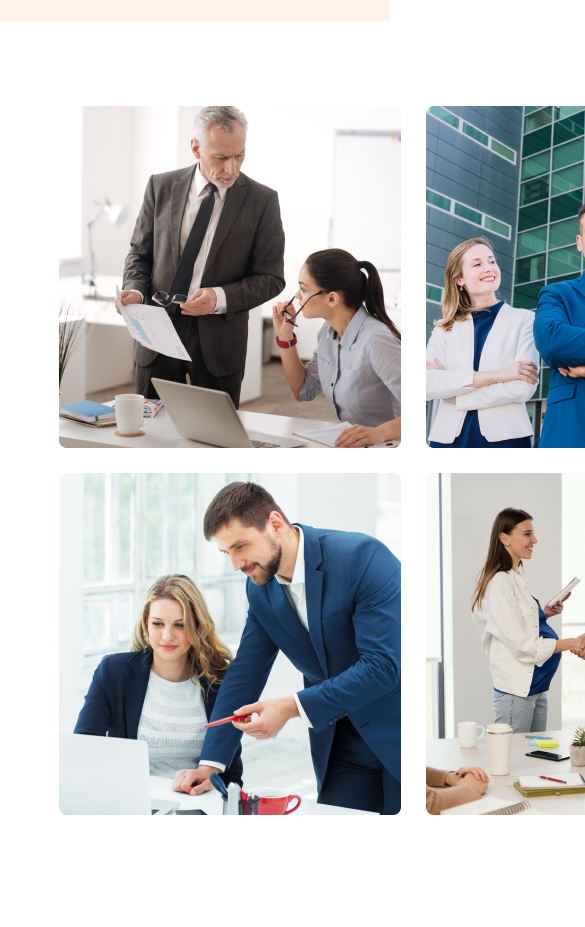
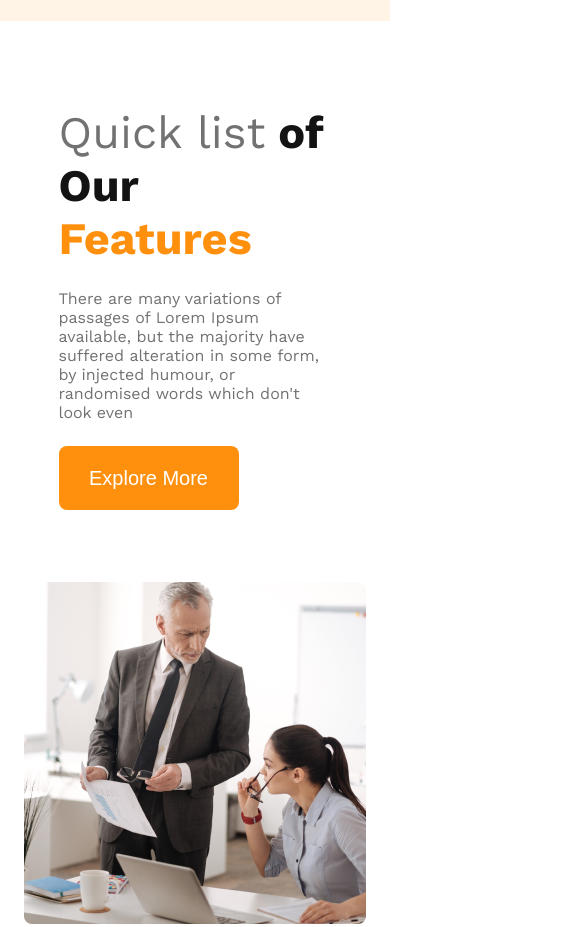
Before and after one commit to NaimoonJannat/Module-9-G3Architect, a plain HTML site: page index.html in a window 390 px wide. Shown: the part 1013-1940 px from the top of the page, 585 px wide, since content can reach past the window. Before the commit the page ends 1913 px from the top, so only its background shows below. Drawn offline with nearby package versions, Linux system fonts and the light colour scheme.

Commit message:
Main banner fixed

```diff
--- a/index.html
+++ b/index.html
@@ -40,9 +40,19 @@
                 <img src="images/team4.png" alt="">
             </div>
             <div class="album-info-container">
-                <h3 class="album-title"><span class="grey">Quick list</span> of Our <span class="orange">Features</span></h3>
-                <p class="album-info">There are many variations of passages of Lorem Ipsum available, but the majority have suffered alteration in some form, by injected humour, or randomised words which don't look even</p>
+                <h3 class="primary-title"><span class="grey">Quick list</span> of Our <span class="orange">Features</span></h3>
+                <p class="primary-info">There are many variations of passages of Lorem Ipsum available, but the majority have suffered alteration in some form, by injected humour, or randomised words which don't look even</p>
                 <button class="primary-btn">Explore More</button>
+            </div>
+        </section>
+        <!-- Featured section  -->
+        <section class="featured">
+            <div class="featured-container">
+                <h1 class="primary-title">Features you will love & enjoy</h1>
+                <p class="primary-info">There are many variations of passages of Lorem Ipsum available, but the majority have suffered alteration in some form, by injected humour, or randomised words which don't look even</p>
+            </div>
+            <div class="featured-img">
+                <img src="images/architect.png" alt="">
             </div>
         </section>
     </main>
--- a/style.css
+++ b/style.css
@@ -67,24 +67,26 @@ nav > ul >li > a{
     margin: 0px auto;
 }
 /* Album banner team  */
+main{
+    width: 70%;
+    margin: 85px auto;
+}
 .album-container{
     display: flex;
     align-items: center;
-    width: 70%;
-    margin: 85px auto;
-    gap: 75px;
+    gap: 4.5rem;
 }
 .album{
     display: grid;
     grid-template-columns: repeat(2, 1fr);
-    gap: 25px;
+    gap: 1.5rem;
 }
-.album-title{
+.primary-title{
     color: #131313;
     font-size: 45px;
     font-weight: 700;
 }
-.album-info{
+.primary-info{
     margin: 24px 0px;
     color: #727272;
     font-size: 16px;
@@ -97,6 +99,14 @@ nav > ul >li > a{
     color: #FF900E;
 }
 
+/* Featured section  */
+.featured{
+    display: flex;
+    margin-top: 150px;
+}
+
+
+
 
 
 /* Responsive for small screens  */
@@ -108,15 +118,24 @@ nav > ul >li > a{
     nav{
         flex-direction: column;
     }
+    .album-container{
+        flex-direction: column-reverse;
+    }
+    .album{
+        grid-template-columns: repeat(1,1fr);
+    }
 }
 
 /* Responsive for medium screens  */
 
-@media screen and (min-width: 576) and (max-width: 992px){
+@media screen and (min-width: 576px) and (max-width: 992px){
     header{
         padding: 20px;
     }
     nav{
         flex-direction: column;
     }
+    .album-container{
+        flex-direction: column-reverse;
+    }
 }
```
